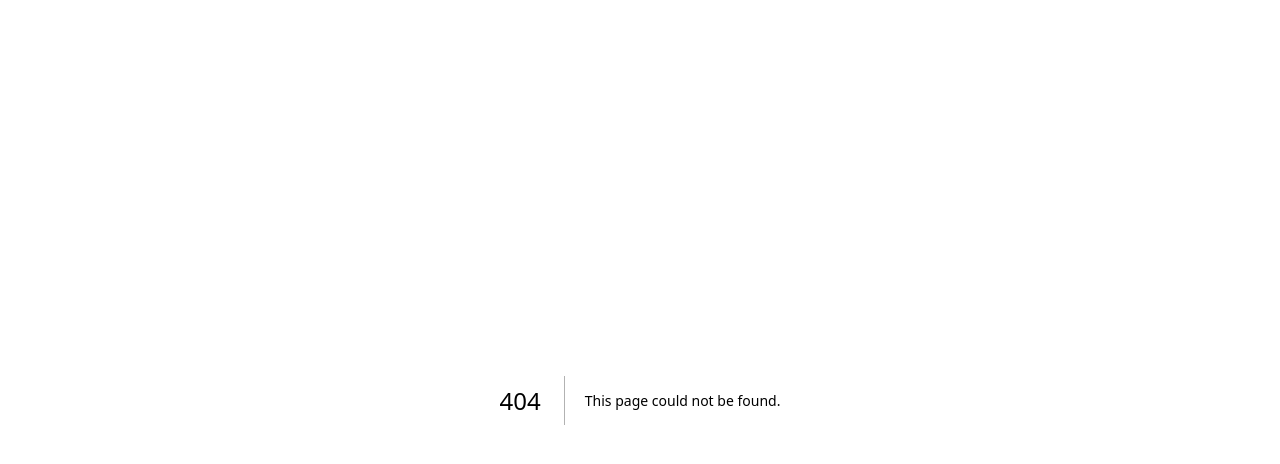
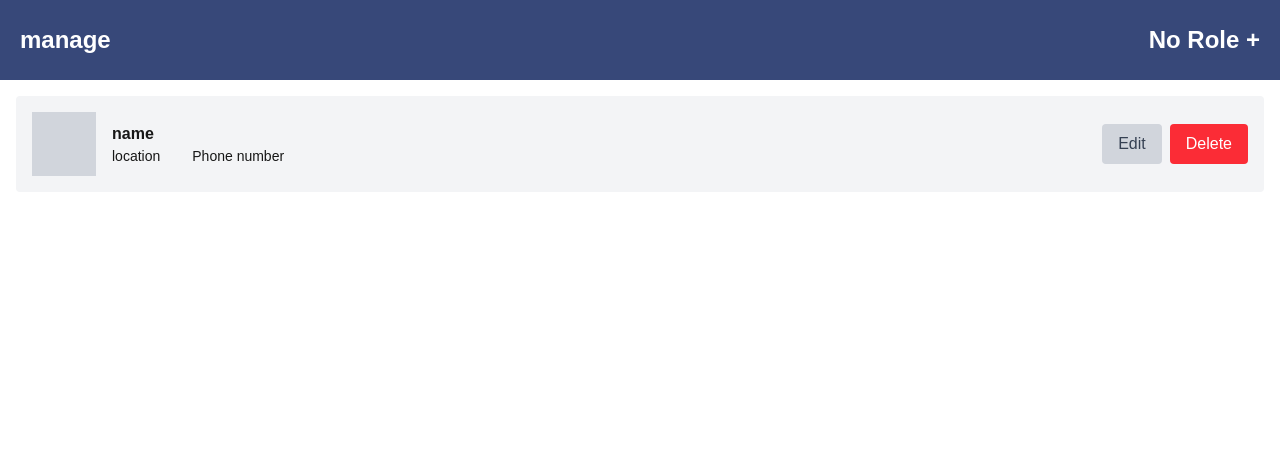
Before and after one commit to Arhway2004/SaiJai_Tech, a Next.js app in the folder monitor/: page /manage in a window 1280 px wide. Before the commit this address had no page. Shown: the top 464 px of the page. Built offline with nearby package versions, Linux system fonts and the light colour scheme.

Commit message:
some like profile and manage skeleton

```diff
--- /dev/null
+++ b/monitor/src/app/(Pages)/manage/page.tsx
@@ -0,0 +1,77 @@
+'use client';
+
+import React from 'react';
+import Navbar from '../../components/navbar';
+import { mockData } from '../../data/mockData';
+import { NavbarData } from '../../types/types';
+
+interface Employee {
+  id: string;
+  name: string;
+  location: string;
+  phoneNumber: string;
+}
+
+const Manage: React.FC = () => {
+  const navbarData: NavbarData = mockData["/manage"];
+
+  // This would come from your actual data source
+  const employees: Employee[] = [
+    {
+      id: '1',
+      name: 'name',
+      location: 'location',
+      phoneNumber: 'Phone number'
+    },
+    // Add more employees as needed
+  ];
+
+  const handleEdit = (id: string) => {
+    console.log(`Edit employee with id: ${id}`);
+    // Add your edit logic here
+  };
+
+  const handleDelete = (id: string) => {
+    console.log(`Delete employee with id: ${id}`);
+    // Add your delete logic here
+  };
+
+  return (
+    <div>
+      <Navbar leftText={navbarData.leftText} rightText={navbarData.rightText} />
+
+      <div className="p-4">
+        {employees.map((employee) => (
+          <div key={employee.id} className="bg-gray-100 mb-4 rounded">
+            <div className="flex items-center p-4">
+              <div className="w-16 h-16 bg-gray-300 mr-4"></div>
+              <div className="flex-grow">
+                <div className="font-bold">{employee.name}</div>
+                <div className="text-sm flex">
+                  <div className="mr-8">{employee.location}</div>
+                  <div>{employee.phoneNumber}</div>
+                </div>
+              </div>
+              <div className="flex">
+                <button
+                  className="bg-gray-300 text-gray-700 px-4 py-2 rounded mr-2"
+                  onClick={() => handleEdit(employee.id)}
+                >
+                  Edit
+                </button>
+                <button
+                  className="bg-red-500 text-white px-4 py-2 rounded"
+                  onClick={() => handleDelete(employee.id)}
+                >
+                  Delete
+                </button>
+              </div>
+            </div>
+          </div>
+        ))}
+      </div>
+    </div>
+  );
+};
+
+export default Manage;
--- a/monitor/src/app/(Pages)/management.tsx/page.tsx
+++ /dev/null
@@ -1,13 +0,0 @@
-import Navbar from '../../components/navbar';
-import {mockData} from '../../data/mockData';
-import {NavbarData} from '../../types/types';
-
-const Management:React.FC =() =>{
-    const navbarData: NavbarData = mockData["/management"];
-    return (
-        <div>
-            <Navbar leftText={navbarData.leftText} rightText={navbarData.rightText}></Navbar>
-        </div>
-    )
-}
-export default Management;
--- a/monitor/src/app/(Pages)/profile/page.tsx
+++ b/monitor/src/app/(Pages)/profile/page.tsx
@@ -1,15 +1,50 @@
+'use client';
+
+import React from 'react';
 import Navbar from '../../components/navbar';
-import {mockData} from '../../data/mockData';
-import {NavbarData} from '../../types/types';
+import { mockData } from '../../data/mockData';
+import { NavbarData } from '../../types/types';
 
-const Profile:React.FC =() =>{
-    const navbarData: NavbarData = mockData["/profile"];
-    return (
-        <div>
-            <Navbar leftText={navbarData.leftText} rightText={navbarData.rightText}></Navbar>
+const Profile: React.FC = () => {
+  const navbarData: NavbarData = mockData["/profile"];
 
+  const handleEdit = () => {
+    console.log('Edit profile clicked');
+    // Add your edit logic here
+  };
+
+  return (
+    <div>
+      <Navbar leftText={navbarData.leftText} rightText={navbarData.rightText} />
+
+      <div className="p-4">
+        <div className="flex flex-col md:flex-row">
+          {/* Profile Image */}
+          <div className="w-60 h-60 bg-gray-300 flex-shrink-0 mb-4 md:mb-0 md:mr-6"></div>
+
+          {/* Profile Information */}
+          <div className="flex-grow">
+            <div className="flex justify-between items-start mb-4">
+              <h2 className="text-2xl font-bold">Username (ชื่อ)</h2>
+              <button
+                onClick={handleEdit}
+                className="bg-gray-200 text-gray-700 px-4 py-2 rounded"
+              >
+                Edit
+              </button>
+            </div>
+
+            <div className="space-y-2">
+              <p><span className="block">ชื่อนา</span></p>
+              <p><span className="block">ตำแหน่งงาน</span></p>
+              <p><span className="block">Role</span></p>
+              <p><span className="block">เบอร์ติดต่อ</span></p>
+            </div>
+          </div>
         </div>
-    )
-}
+      </div>
+    </div>
+  );
+};
 
 export default Profile;
--- a/monitor/src/app/data/mockData.ts
+++ b/monitor/src/app/data/mockData.ts
@@ -4,6 +4,6 @@ export const mockData: MockData ={
     "/project" : {leftText: "Project", rightText:"Admin"},
     "/station": {leftText:"Station", rightText:"Admin"},
     "/information": {leftText:"Information", rightText:"Admin"},
-    "/management": {leftText:"Management", rightText:"Admin"},
+    "/manage": {leftText:"manage", rightText:"Admin"},
     "/profile": {leftText:"Profile", rightText:"Admin"},
 };
```
